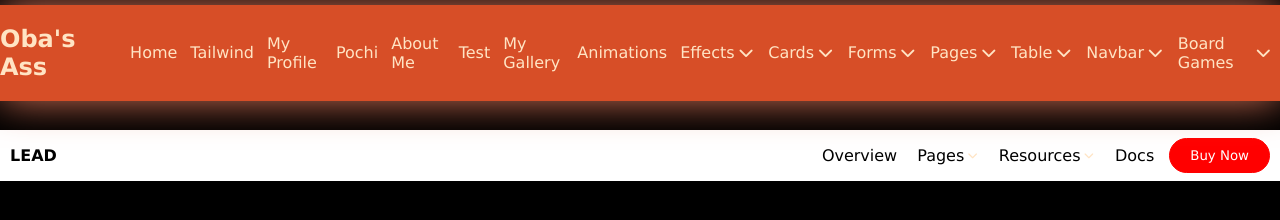
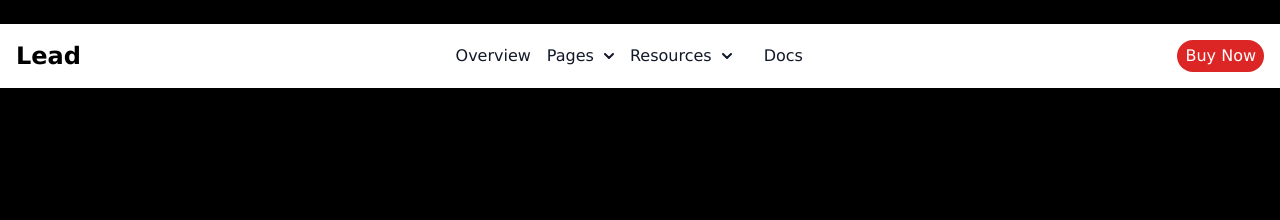
Before and after one commit to Obasky007/HTML-CSS_assignment, a plain HTML site: page navbar2.html in a window 1280 px wide. Drawn offline with nearby package versions, Linux system fonts and the light colour scheme.

Commit message:
initial project commit

```diff
--- a/navbar2.html
+++ b/navbar2.html
@@ -4,114 +4,15 @@
 <head>
     <meta charset="UTF-8">
     <meta name="viewport" content="width=device-width, initial-scale=1.0">
-    <title>Navbar 1</title>
-    <link rel="stylesheet" href="https://cdnjs.cloudflare.com/ajax/libs/font-awesome/7.0.0/css/all.min.css">
+    <title>Navbar 2</title>
+    <script src="https://cdn.tailwindcss.com"></script>
+    <link rel="stylesheet" href="https://cdnjs.cloudflare.com/ajax/libs/font-awesome/6.4.0/css/all.min.css">
+    <link href="https://cdn.jsdelivr.net/npm/flowbite@3.1.2/dist/flowbite.min.css" rel="stylesheet" />
     <link rel="stylesheet" href="navbar.css">
-    <style>
-        body {
-            margin: 0;
-            padding: 0;
-            background-color: black;
-        }
-
-
-        .nav {
-            display: flex;
-            justify-content: space-between;
-            align-items: center;
-            background-color: white;
-            padding: 0 10px;
-
-        }
-
-        .texts {
-            font-weight: 800;
-            display: flex;
-            gap: 5px;
-            align-items: center;
-        }
-
-        .bar {
-            width: 4px;
-            height: 20px;
-            border-radius: 1px;
-            display: inline-block;
-        }
-
-        .contents {
-            display: flex;
-            justify-content: space-around;
-            align-items: center;
-            gap: 15px;
-        }
-
-        .navlinks {
-            display: flex;
-            justify-content: center;
-            align-items: center;
-            list-style-type: none;
-            gap: 20px;
-            padding: 0;
-
-        }
-
-        .navit {
-            text-decoration: none;
-            color: black;
-        }
-
-
-        .dropdownlist {
-            color: black;
-            display: flex;
-            justify-content: center;
-            align-items: center;
-            gap: 2px;
-
-
-        }
-
-        .icon {
-            font-size: 10px;
-        }
-
-        .listdrop {
-            display: none;
-            color: white;
-            background-color: black;
-            position: absolute;
-            list-style-type: none;
-        }
-
-        .droptoggle:hover .listdrop {
-            display: block;
-            margin-top: 90px;
-
-        }
-
-
-        .cta {
-            display: flex;
-            align-items: center;
-            gap: 10px;
-        }
-
-        .cta1 {
-            border: none;
-            padding: 9px 20px;
-            border-radius: 20px;
-        }
-
-        .buy {
-            background-color: red;
-            color: white;
-            border: 1px solid red;
-        }
-    </style>
 </head>
 
-<body>
-    <nav class="navbar">
+<body class="bg-black">
+    <!-- <nav class="navbar">
         <div class="text">
             <h1>Oba's Ass</h1>
         </div>
@@ -207,53 +108,103 @@
                 </li>
             </ul>
         </div>
-    </nav>
+    </nav> -->
     <br>
-    <nav class="nav">
-        <div class="texts">
-            <p>LEAD</p>
-        </div>
-        <div class="contents">
 
-            <ul class="navlinks">
-                <li>
-                    <a class="navit">Overview</a>
-                </li>
 
-                <li class="dropdownlist droptoggle">
-                    <a class="navit" href="">Pages</a>
-                    <i class="fa fa-chevron-down dropdown icon"></i>
-                    <ul class="listdrop">
-                        <li>Amazon</li>
-                        <li>Twitter</li>
-                        <li>Facebook</li>
-                        <li>Instagram</li>
-                    </ul>
-                </li>
+    <nav class="bg-white border-gray-200 ">
+        <div class="max-w-screen-xl flex flex-wrap items-center justify-between mx-auto p-4">
+            <span class="self-center text-2xl font-semibold whitespace-nowrap ">Lead</span>
+            <div class="md:order-2 space-x-3 rtl:space-x-reverse md:space-x-0">
+            <button class="rounded-full text-white bg-red-600 py-1 px-2">Buy Now</button>
+            <button data-collapse-toggle="navbar-dropdown" type="button"
+                class="inline-flex items-center p-2 w-10 h-10 justify-center text-sm text-gray-500 rounded-lg md:hidden hover:bg-gray-100 focus:outline-none focus:ring-2 focus:ring-gray-200 "
+                aria-controls="navbar-dropdown" aria-expanded="false">
+                <span class="sr-only">Open main menu</span>
+                <svg class="w-5 h-5" aria-hidden="true" xmlns="http://www.w3.org/2000/svg" fill="none"
+                    viewBox="0 0 17 14">
+                    <path stroke="currentColor" stroke-linecap="round" stroke-linejoin="round" stroke-width="2"
+                        d="M1 1h15M1 7h15M1 13h15" />
+                </svg>
+            </button>
+            </div>
+            <div class="hidden w-full md:w-auto md:flex justify-center text-center gap-10" id="navbar-dropdown">
+                <ul
+                    class="flex flex-col font-medium p-4 md:p-0 mt-4 border border-gray-100 rounded-lg bg-gray-50 md:space-x-4 rtl:space-x-reverse md:flex-row md:mt-0 md:border-0 md:bg-white">
 
-                <li class="dropdownlist droptoggle">
-                    <a class="navit" href="">Resources</a>
-                    <i class="fa fa-chevron-down dropdown icon"></i>
-                    <ul class="listdrop">
-                        <li>Ipsum.</li>
-                        <li>Cash</li>
-                        <li>Transfer</li>
-                        <li>Withdrawal</li>
-                    </ul>
-                </li>
-                <li>
-                    <a class="navit" href="">Docs</a>
-                </li>
+                    <li>
+                        <a href="#"
+                            class="flex items-center justify-between w-full py-2 px-3 text-gray-900 rounded-sm hover:bg-gray-100 md:hover:bg-transparent md:border-0 md:hover:text-blue-700 md:p-0 md:w-auto">Overview</a>
+                    </li>
+                    <li>
+                        <button id="dropdownNavbarLink" data-dropdown-toggle="dropdownNavbar"
+                            class="flex items-center justify-between w-full py-2 px-3 text-gray-900 rounded-sm hover:bg-gray-100 md:hover:bg-transparent md:border-0 md:hover:text-blue-700 md:p-0 md:w-auto">Pages
+                            <svg class="w-2.5 h-2.5 ms-2.5" aria-hidden="true" xmlns="http://www.w3.org/2000/svg"
+                                fill="none" viewBox="0 0 10 6">
+                                <path stroke="currentColor" stroke-linecap="round" stroke-linejoin="round"
+                                    stroke-width="2" d="m1 1 4 4 4-4" />
+                            </svg></button>
+                        <!-- Dropdown menu -->
+                        <div id="dropdownNavbar"
+                            class="z-10 hidden font-normal bg-white divide-y divide-gray-100 rounded-lg shadow-sm w-44">
+                            <ul class="py-2 text-sm text-gray-700" aria-labelledby="dropdownLargeButton">
+                                <li>
+                                    <a href="#" class="block px-4 py-2 hover:bg-gray-100">Dashboard</a>
+                                </li>
+                                <li>
+                                    <a href="#" class="block px-4 py-2 hover:bg-gray-100">Settings</a>
+                                </li>
+                                <li>
+                                    <a href="#" class="block px-4 py-2 hover:bg-gray-100">Earnings</a>
+                                </li>
+                            </ul>
+                            <div class="py-1">
+                                <a href="#" class="block px-4 py-2 text-sm text-gray-700 hover:bg-gray-100">Sign
+                                    out</a>
+                            </div>
+                        </div>
+                    </li>
+                    <li>
+                        <button id="dropdownNavbarLink" data-dropdown-toggle="dropdownNavbar"
+                            class="flex items-center justify-between w-full py-2 px-3 text-gray-900 rounded-sm hover:bg-gray-100 md:hover:bg-transparent md:border-0 md:hover:text-blue-700 md:p-0 md:w-auto">Resources
+                            <svg class="w-2.5 h-2.5 ms-2.5" aria-hidden="true" xmlns="http://www.w3.org/2000/svg"
+                                fill="none" viewBox="0 0 10 6">
+                                <path stroke="currentColor" stroke-linecap="round" stroke-linejoin="round"
+                                    stroke-width="2" d="m1 1 4 4 4-4" />
+                            </svg></button>
+                        <!-- Dropdown menu -->
+                        <div id="dropdownNavbar"
+                            class="z-10 hidden font-normal bg-white divide-y divide-gray-100 rounded-lg shadow-sm w-44">
+                            <ul class="py-2 text-sm text-gray-700" aria-labelledby="dropdownLargeButton">
+                                <li>
+                                    <a href="#" class="block px-4 py-2 hover:bg-gray-100">Dashboard</a>
+                                </li>
+                                <li>
+                                    <a href="#" class="block px-4 py-2 hover:bg-gray-100">Settings</a>
+                                </li>
+                                <li>
+                                    <a href="#" class="block px-4 py-2 hover:bg-gray-100">Earnings</a>
+                                </li>
+                            </ul>
+                            <div class="py-1">
+                                <a href="#" class="block px-4 py-2 text-sm text-gray-700 hover:bg-gray-100">Sign
+                                    out</a>
+                            </div>
+                        </div>
+                    </li>
+                    <li>
 
-            </ul>
-            <div class="cta">
-                <button class="cta1 buy" href="">Buy Now</button>
+                    <li>
+                        <a href="#"
+                            class="flex items-center justify-between w-full py-2 px-3 text-gray-900 rounded-sm hover:bg-gray-100 md:hover:bg-transparent md:border-0 md:hover:text-blue-700 md:p-0 md:w-auto">Docs</a>
+                    </li>
+                    </li>
+                </ul>
             </div>
         </div>
     </nav>
+    <script src="https://cdn.jsdelivr.net/npm/flowbite@3.1.2/dist/flowbite.min.js"></script>
+
 </body>
 
 </html>
-</body>
-
-</html>
```
Also changed, not shown: navbar1.html (+47 -65 lines).
